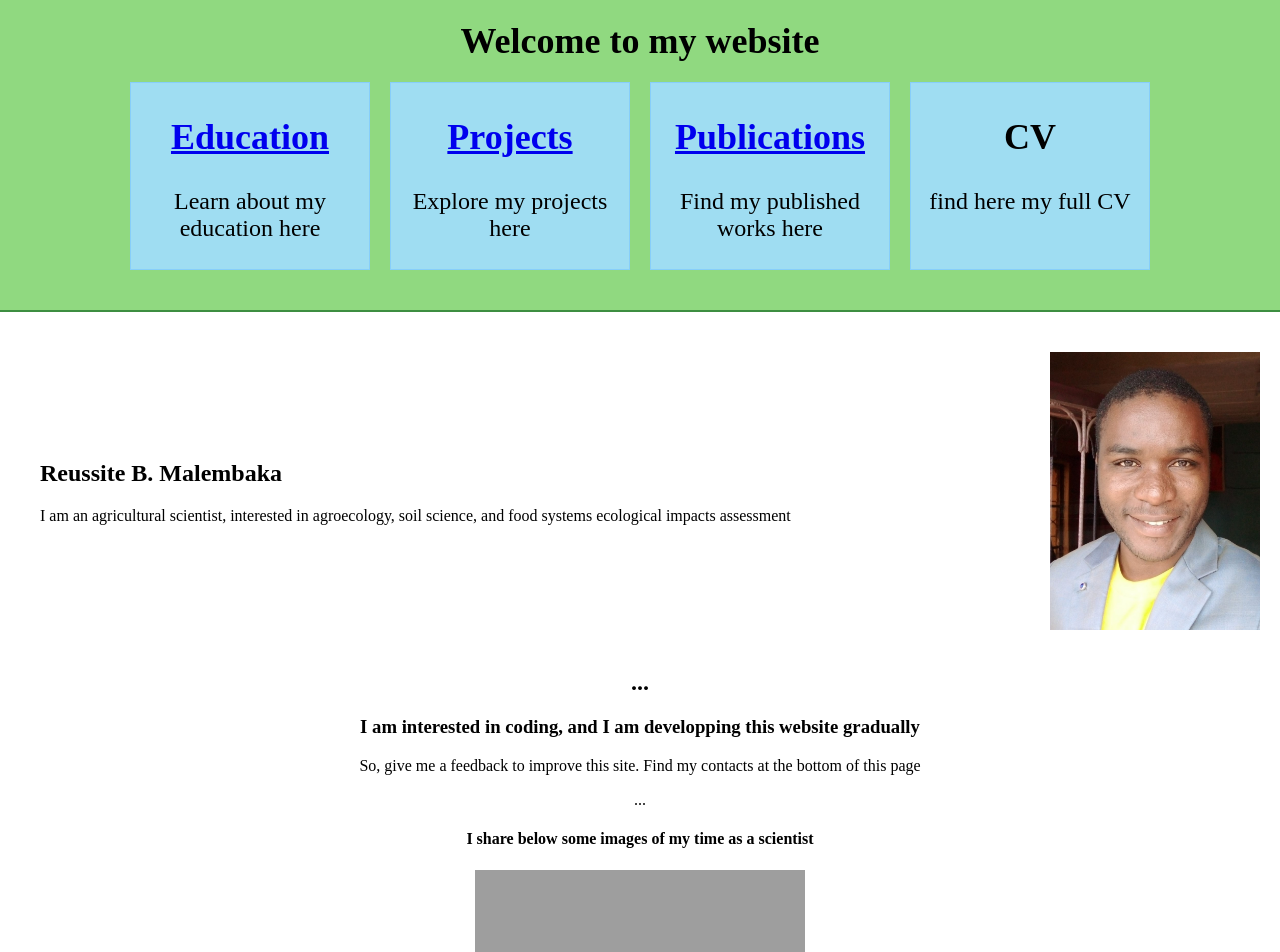
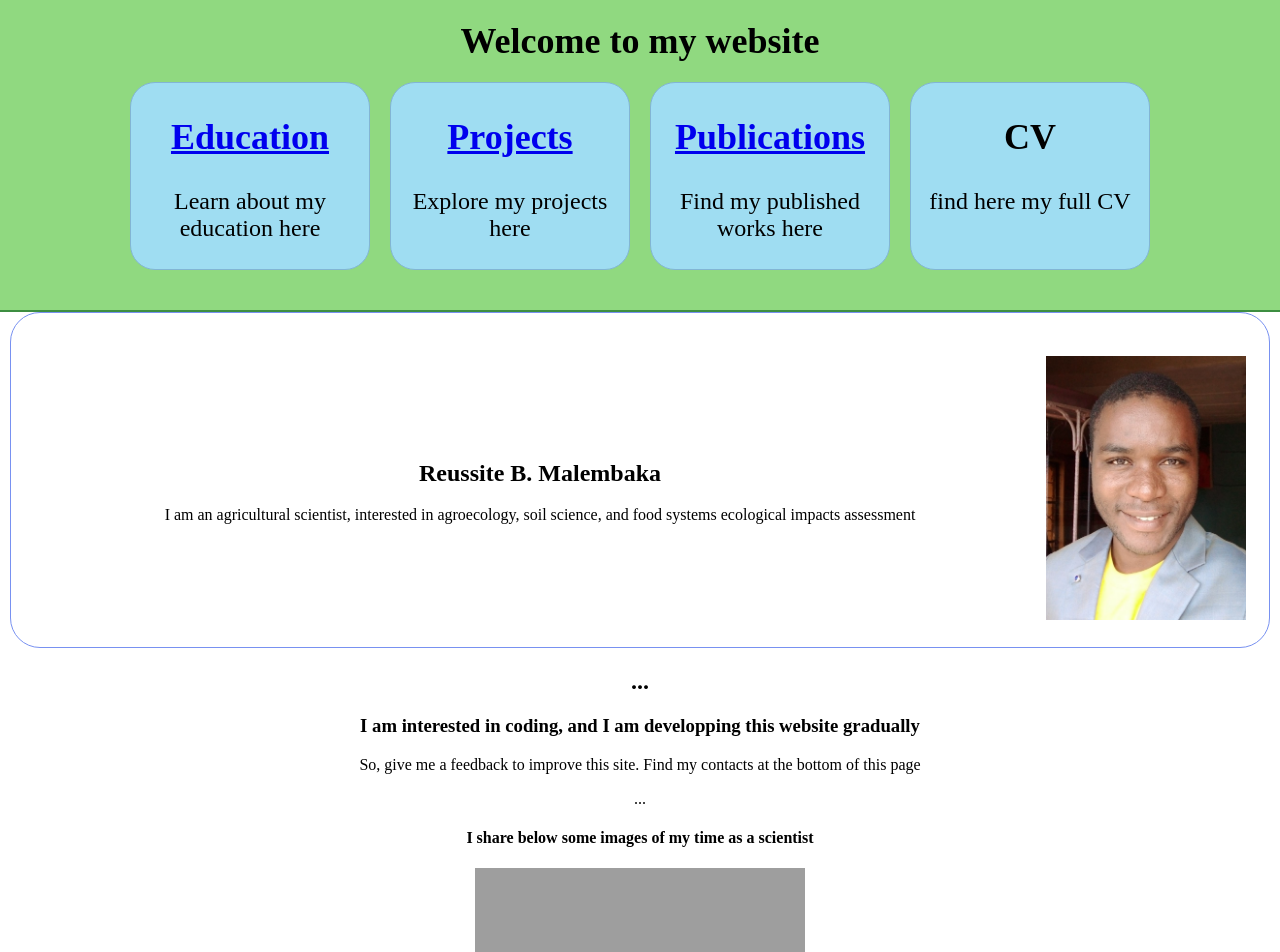
Before and after one commit to reussitemalembaka/reussitemalembaka.github.io, a Jekyll site: the page index.html, which Jekyll copies as it is, in a window 1280 px wide. Shown: the top 952 px of the page. Built offline with Jekyll 4.4.1, drawn with Linux system fonts in a browser that asks for light colours; grey boxes are pictures that could not be loaded.

Commit message:
update styles

```diff
--- a/index.html
+++ b/index.html
@@ -37,7 +37,7 @@
    </section>
 
    <section>
-      <!-- <div class="center"> -->
+      <div class="profile-box">
          <div class="profile-container">
           <div class="profile-description">
             <h1>Reussite B. Malembaka</h1>
@@ -48,7 +48,7 @@
             <img src="profile picture1.jpg" alt="Reussite's Profile Picture">
          </div>
        </div>
-      <!-- </div>  -->
+      </div>
    </section>
 
 <section>
--- a/styles.css
+++ b/styles.css
@@ -33,12 +33,13 @@
   width: 20%; /* Adjust as needed */
   text-align: center;   /* Center text horizontally */
   padding: 3px;   /* Add padding inside each box */
-  border: 1px solid lightskyblue; /* Blue border for better visibility */
+  border: 1px solid rgb(130, 181, 212); /* Blue border for better visibility */
   margin: 0 10px; /* Add some margin between boxes */
   background-color: rgb(159, 221, 242);   /* Blue background */
   word-wrap: break-word; /* Ensure long words break and stay within the box */
   overflow-wrap: break-word; /* Ensure long words break and stay within the box */
   box-sizing: border-box; /*  Include padding and border in the element's total width and height  */
+  border-radius: 25px;
 }
 
 body {
@@ -62,10 +63,25 @@ body {
   padding-right: 20px;
 }
 
+.profile-box {
+  flex: 1;
+  /* padding-right: 20px; */
+  /* width: 20%; Adjust as needed  */
+  text-align: center;   /* Center text horizontally */
+  padding: 3px;   /* Add padding inside each box */
+  border: 1px solid rgb(120, 145, 241); /* Blue border for better visibility */
+  margin: 0 10px; /* Add some margin between boxes */
+  background-color: rgb(255, 255, 255);   /* Blue background */
+  word-wrap: break-word; /* Ensure long words break and stay within the box */
+  overflow-wrap: break-word; /* Ensure long words break and stay within the box */
+  box-sizing: border-box; /*  Include padding and border in the element's total width and height  */
+  border-radius: 30px;
+}
+
 .profile-picture {
-  display: flex;
+  /* display: flex; */
   justify-content: center;
-  width: 210px;
+  width: 200px;
   height: auto;
   margin-left: auto;
   margin-right: auto; /* Centering the image horizontally */
```
